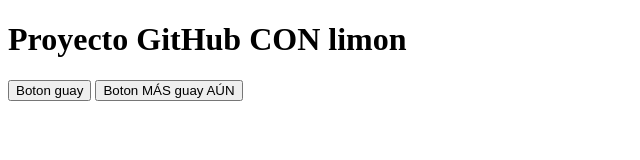
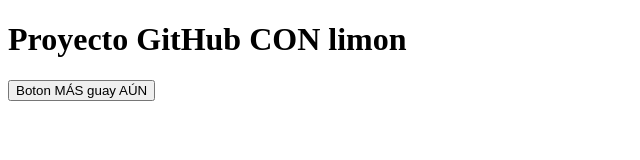
Before and after one commit to qwerty28/pildora-git, a plain HTML site: page index.html in a window 1280 px wide. Shown: the whole page, without its empty margins (0-640 px from the left). Drawn offline with Linux system fonts and the light colour scheme.

Commit message:
issue #1 solved

```diff
--- a/index.html
+++ b/index.html
@@ -3,7 +3,6 @@
 <head></head>
 <body>
 	<h1>Proyecto GitHub CON limon</h1>
-	<button>Boton guay</button>
     <button>Boton M&Aacute;S guay A&Uacute;N</button>
 </body>
 </html>
```
